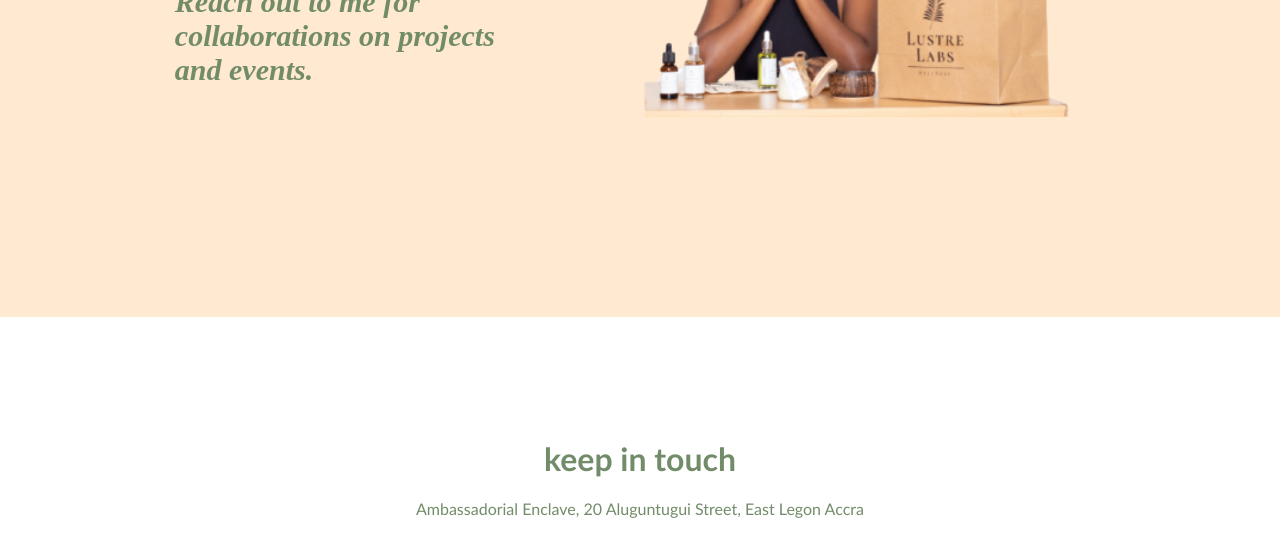
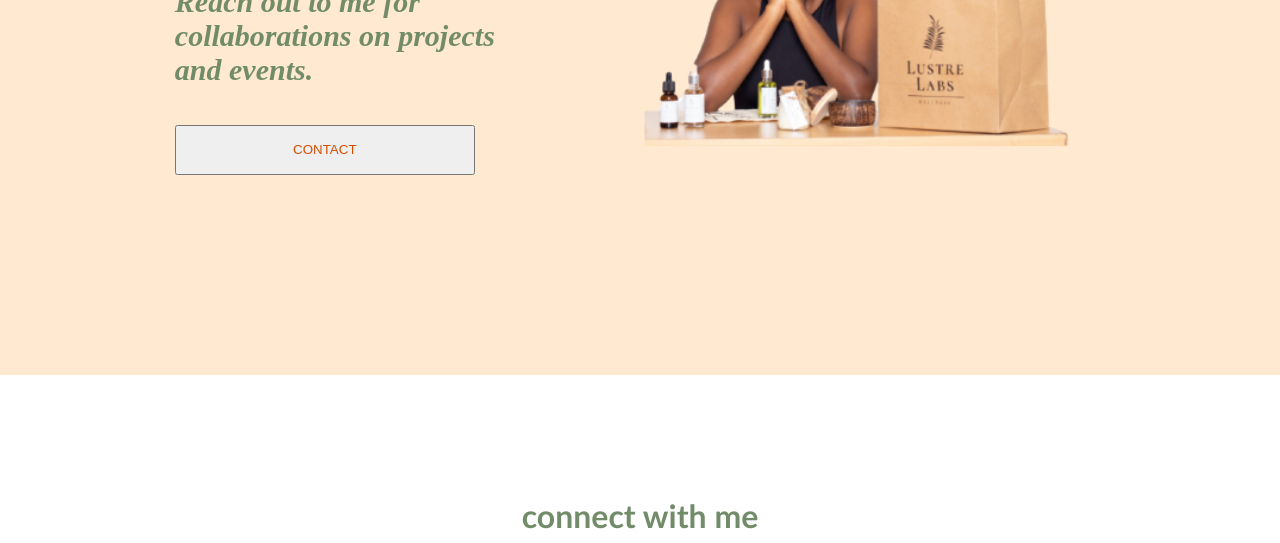
Before and after one commit to suad-ar/suads-website, a plain HTML site: page index.html in a window 1280 px wide. Shown: the part 2390-2933 px from the top of the page. Drawn offline with Linux system fonts and the light colour scheme; a web font is replaced by a local one.

```diff
--- a/index.html
+++ b/index.html
@@ -92,6 +92,7 @@
         <div class="text">
             <h1> Interested in Working Together?</h1>
             <p> Reach out to me for collaborations on projects and events.</p>
+            <button class="button"> CONTACT</button>
         </div>
         <div class="image">
             <img src="images/main.png" alt="">
@@ -99,7 +100,7 @@
     </div>
     <div>
         <div class="contentbar">
-            <h1> keep in touch</h1>
+            <h1> connect with me</h1>
             <p>
                 Ambassadorial Enclave, 20 Aluguntugui Street, East Legon Accra
             </p>
--- a/mystyle.css
+++ b/mystyle.css
@@ -305,3 +305,10 @@ body {
     }
 
 }
+
+.button{
+    width:300px;
+    height:50px;
+    align-items: left;
+    color:#d24e01
+}
```
Also changed, not shown: about.html (+5 -5 lines).
